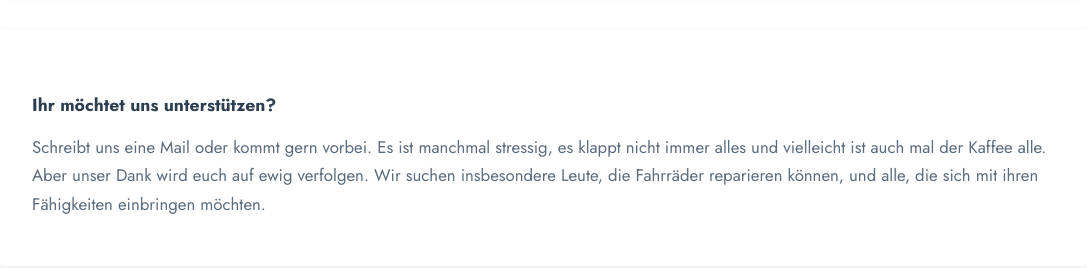
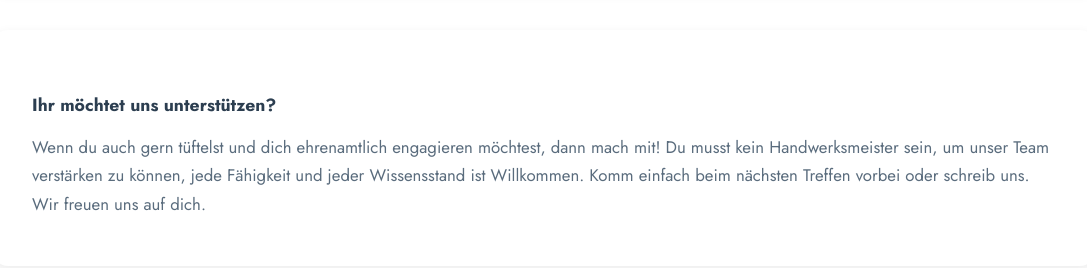
Before and after one commit to theHeathLee/Repair-Cafe, a Vue app: page / in a window 1280 px wide. Shown: the part 1900-2168 px from the top of the page, without its empty margins (96-1183 px from the left). Built offline with nearby package versions, Linux system fonts and the light colour scheme.

Commit message:
improve how to support section

```diff
--- a/src/components/Home.vue
+++ b/src/components/Home.vue
@@ -382,8 +382,8 @@ export default {
     },
     supportText() {
       return this.currentLang === "de"
-        ? "Schreibt uns eine Mail oder kommt gern vorbei. Es ist manchmal stressig, es klappt nicht immer alles und vielleicht ist auch mal der Kaffee alle. Aber unser Dank wird euch auf ewig verfolgen. Wir suchen insbesondere Leute, die Fahrräder reparieren können, und alle, die sich mit ihren Fähigkeiten einbringen möchten."
-        : "Send us an email or just drop by. Sometimes it’s stressful, not everything works out and maybe the coffee is gone – but you will have our eternal gratitude. We are especially looking for people who can repair bicycles and everyone who wants to contribute their skills.";
+        ? "Wenn du auch gern tüftelst und dich ehrenamtlich engagieren möchtest, dann mach mit! Du musst kein Handwerksmeister sein, um unser Team verstärken zu können, jede Fähigkeit und jeder Wissensstand ist Willkommen. Komm einfach beim nächsten Treffen vorbei oder schreib uns. Wir freuen uns auf dich."
+        : "If you enjoy tinkering and would like to volunteer, join us! You don’t need to be a master craftsman to strengthen our team – every skill and level of knowledge is welcome. Just come by at the next meeting or drop us a message. We look forward to meeting you.";
     },
     foundersHeading() {
       return this.currentLang === "de"
```
